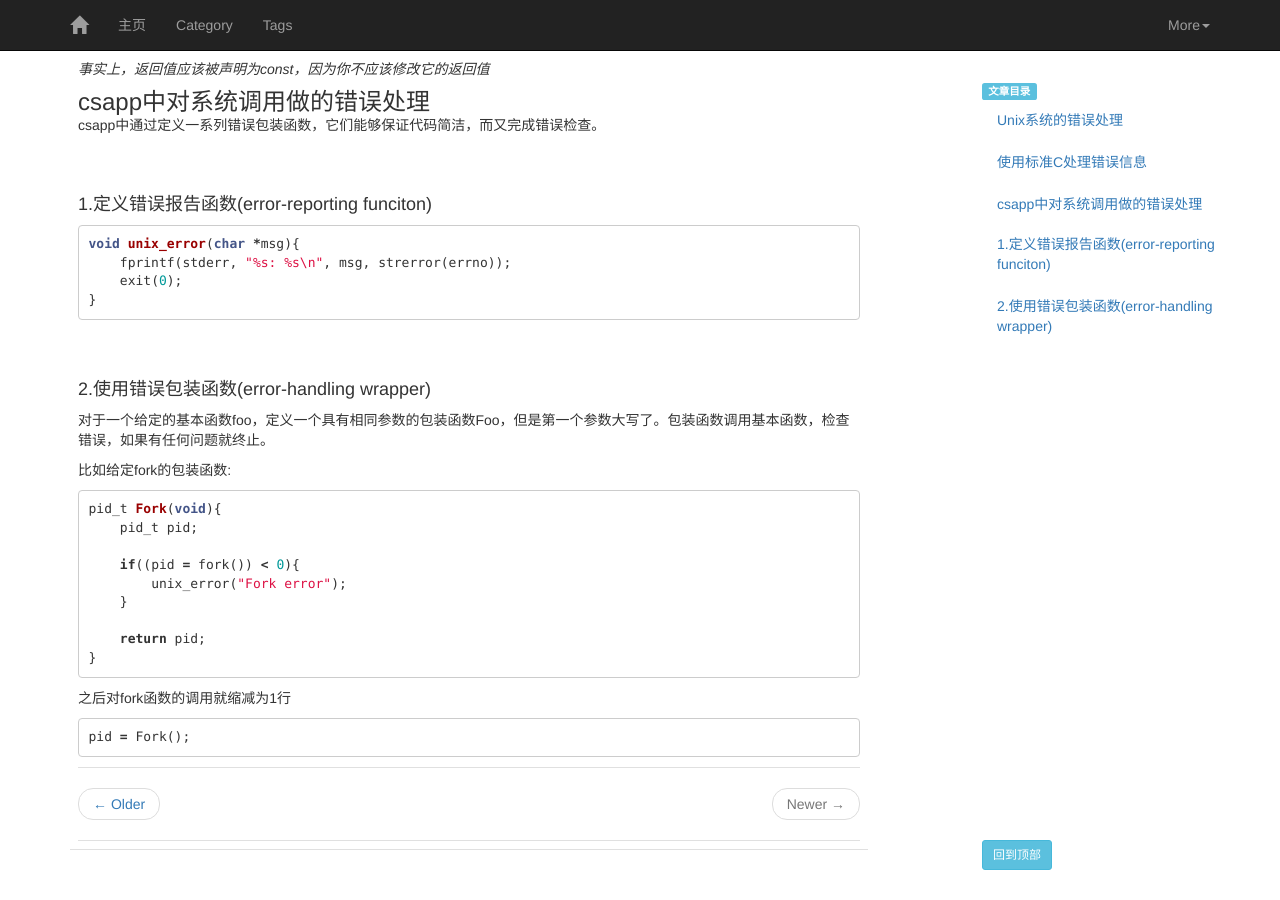
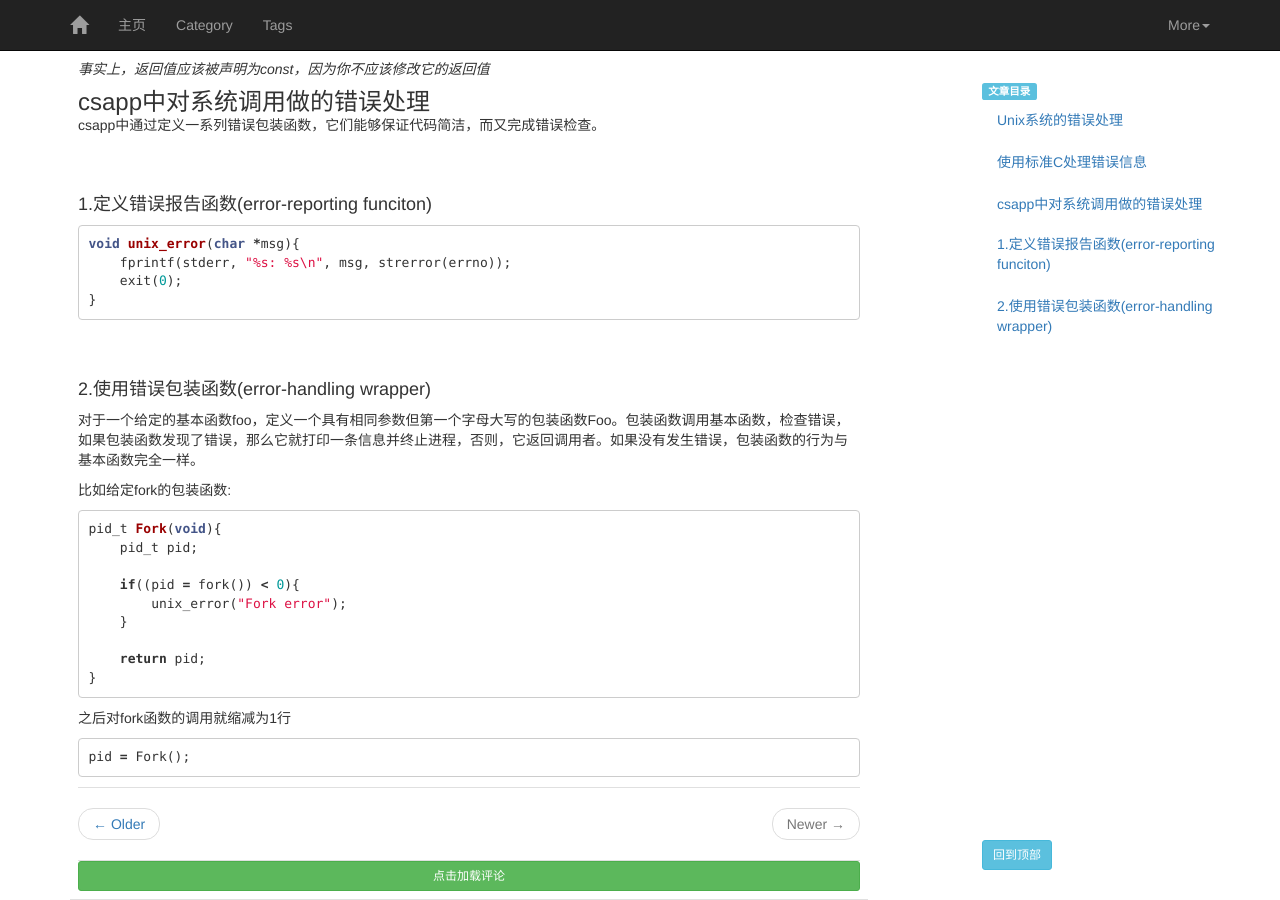
Before and after one commit to mapan1984/mapan1984.github.io, a Jekyll site: the page built from _posts/base/2016-06-14-C-错误处理.md, in a window 1280 px wide and 900 px high, scrolled down 1144 px. Built offline with Jekyll 4.4.1, drawn with Linux system fonts in a browser that asks for light colours; comment, search, counter and statistics services are not loaded.

Commit message:
add button to control disqus

```diff
--- a/_layouts/post.html
+++ b/_layouts/post.html
@@ -22,6 +22,7 @@ title: {{ page.title }}
       {{ content }}
     </div>
     {% include post-turn.html %}
+    <button type="button" class="btn btn-success btn-sm btn-block" onclick="showDis()">点击加载评论</button>
     <div id="disqus_thread">
     </div>
   </div><!-- post -->
--- a/_posts/base/2016-06-14-C-错误处理.md
+++ b/_posts/base/2016-06-14-C-错误处理.md
@@ -75,7 +75,7 @@ void unix_error(char *msg){
 
 #### 2.使用错误包装函数(error-handling wrapper)
 
-对于一个给定的基本函数foo，定义一个具有相同参数的包装函数Foo，但是第一个参数大写了。包装函数调用基本函数，检查错误，如果有任何问题就终止。
+对于一个给定的基本函数foo，定义一个具有相同参数但第一个字母大写的包装函数Foo。包装函数调用基本函数，检查错误，如果包装函数发现了错误，那么它就打印一条信息并终止进程，否则，它返回调用者。如果没有发生错误，包装函数的行为与基本函数完全一样。
 
 比如给定fork的包装函数:
 
--- a/javascripts/post.js
+++ b/javascripts/post.js
@@ -92,22 +92,6 @@ $(document).ready(function() {
   $('#toc').toc(); // 生成侧栏标题目录
   $('body').scrollspy({ target: '#toc' }); // 开启滚动监听
 });
-/**
- *  recommended configuration variables: edit and uncomment the section below to insert dynamic values from your platform or cms.
- *  learn why defining these variables is important: https://disqus.com/admin/universalcode/#configuration-variables
- */
-/*
-  var disqus_config = function () {
-  this.page.url = PAGE_URL;  // Replace PAGE_URL with your page's canonical URL variable
-  this.page.identifier = PAGE_IDENTIFIER; // Replace PAGE_IDENTIFIER with your page's unique identifier variable
-  };
- */
-(function() {  // DON'T EDIT BELOW THIS LINE
-  var d = document, s = d.createElement('script');
-  s.src = '//skkmp.disqus.com/embed.js';
-  s.setAttribute('data-timestamp', +new Date());
-  (d.head || d.body).appendChild(s);
-})();
 /*
  * 生成回到顶部
  * 调整侧栏位置
@@ -161,3 +145,10 @@ window.onload = function(){
     },30);
   }
 }
+// button 点击展开评论
+function showDis(){
+  var s = document.createElement('script');
+  s.src = '//skkmp.disqus.com/embed.js';
+  s.setAttribute('data-timestamp', +new Date());
+  (document.head || document.body).appendChild(s);
+}
```
